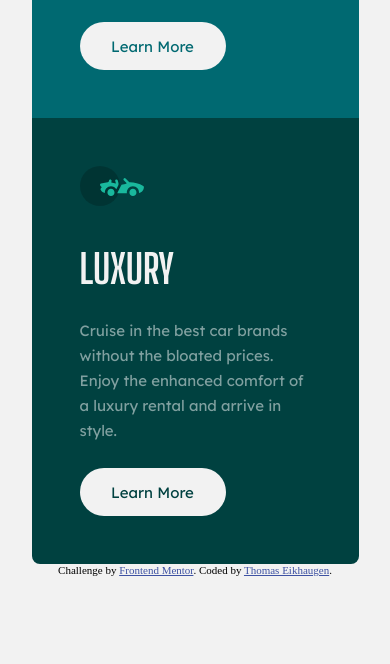
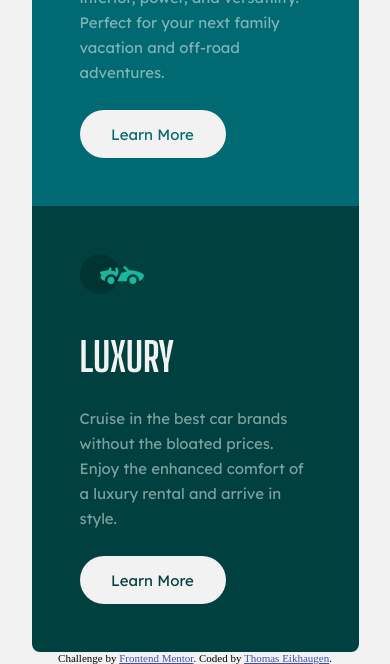
Before and after one commit to Eikhaugen/3-column-preview-card-component, a plain HTML site: page index.html in a window 390 px wide. Shown: the part 774-1438 px from the top of the page. Before the commit the page ends 1350 px from the top, so only its background shows below. Drawn offline with Linux system fonts and the light colour scheme.

Commit message:
Added margin top to container on mobile version

```diff
--- a/styles.css
+++ b/styles.css
@@ -12,6 +12,7 @@ body{
 }
 
 .container{
+    margin-top: 88px;
     display: flex;
     flex-direction: column;
     align-items: center;
```
